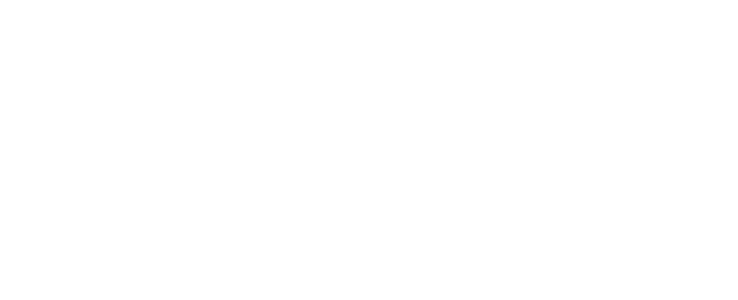
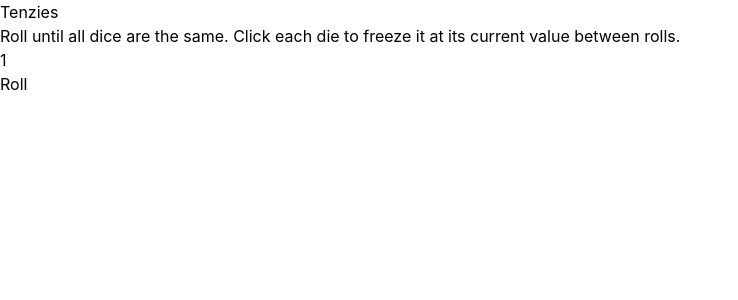
Before and after one commit to iviktorry/tenzies-game, a React (Vite) app: page / in a window 1280 px wide. Shown: the top 300 px of the page, without its empty margins (0-738 px from the left). Built offline with nearby package versions, Linux system fonts and the light colour scheme.

Commit message:
feat: create Main component structure and render it to App

```diff
--- a/src/App.jsx
+++ b/src/App.jsx
@@ -1,3 +1,9 @@
+import Main from "./components/Main";
+
 export default function App() {
-  return <div></div>;
+  return (
+    <div>
+      <Main />
+    </div>
+  );
 }
--- /dev/null
+++ b/src/components/Main.jsx
@@ -0,0 +1,15 @@
+export default function Main() {
+  return (
+    <div>
+      <h1>Tenzies</h1>
+      <p>
+        Roll until all dice are the same. Click each die to freeze it at its
+        current value between rolls.
+      </p>
+      <section>
+        <button>1</button>
+      </section>
+      <button>Roll</button>
+    </div>
+  );
+}
```
